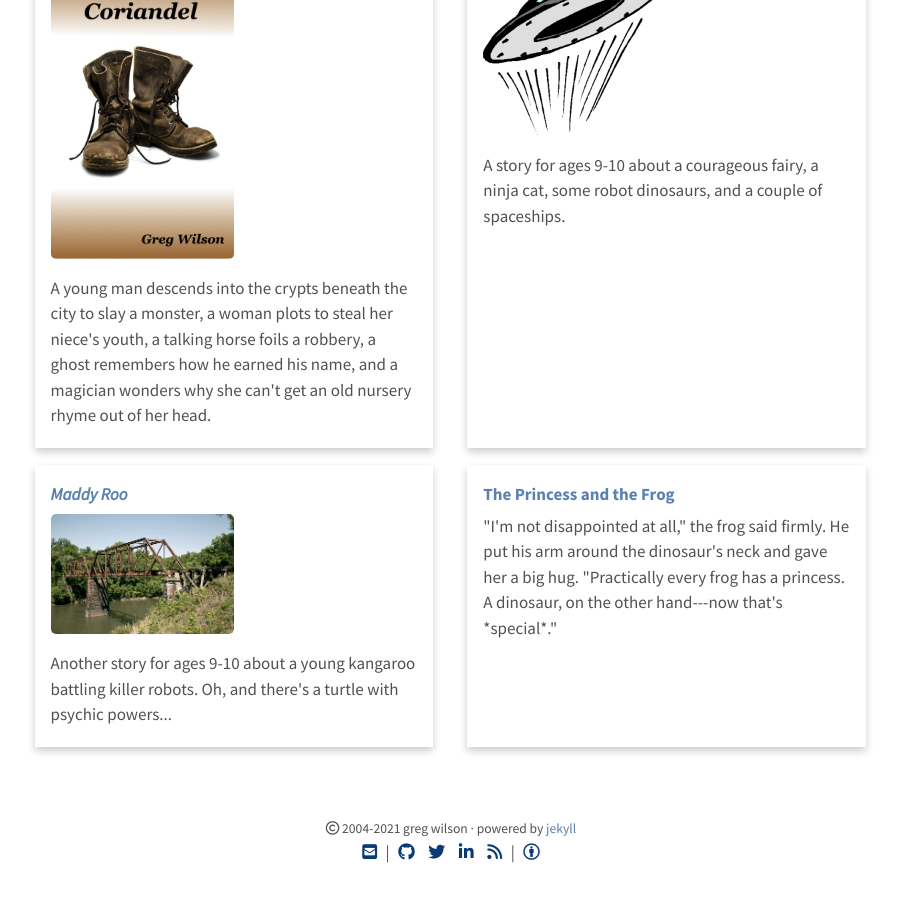
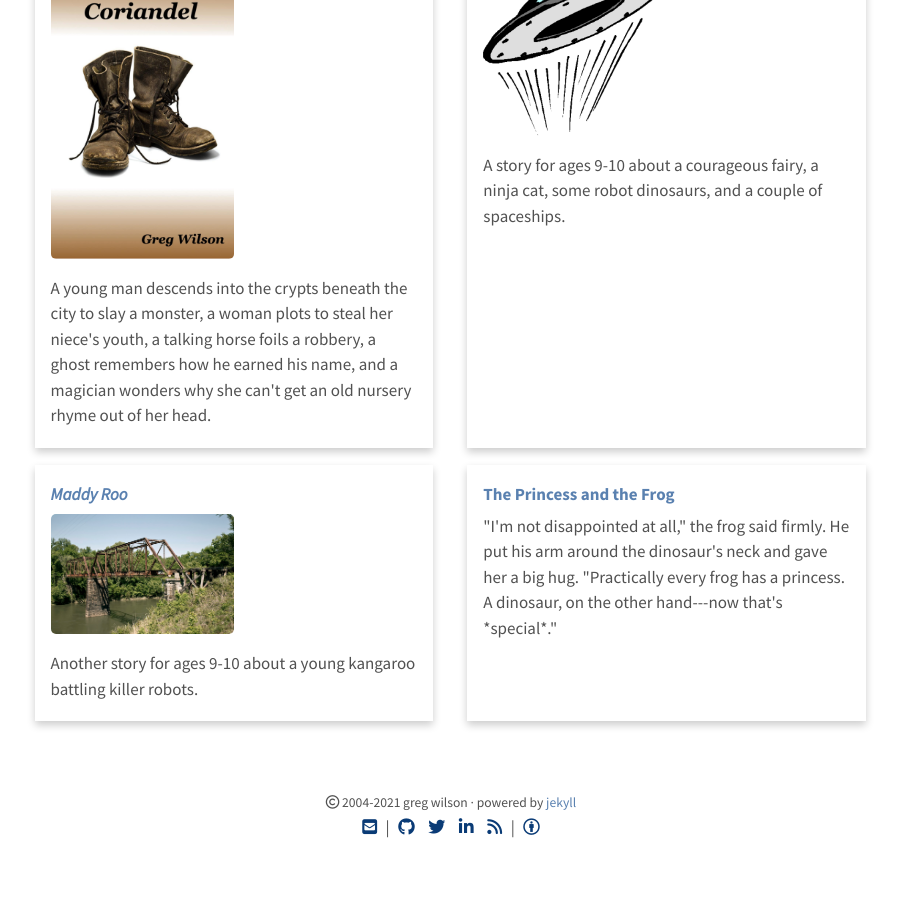
Before and after one commit to gvwilson/sensibleadventures, a Jekyll site: the page built from index.html, in a window 1280 px wide and 900 px high, scrolled down 3006 px. Shown: the whole window, without its empty margins (189-1089 px from the left). Built offline with Jekyll 4.4.1, drawn with Linux system fonts in a browser that asks for light colours; nearby versions of some CDN libraries; the list of posts is cut into pages by our own code; after the commit the page ends 3880 px from its top, so only the background shows below that.

Commit message:
Updating blurb

```diff
--- a/index.html
+++ b/index.html
@@ -209,7 +209,6 @@
       <p><img src="{{ '/maddy-roo/maddy-roo.jpg' | relative_url }}" alt="Maddy Roo" /></p>
       <p>
         Another story for ages 9-10 about a young kangaroo battling killer robots.
-        Oh, and there's a turtle with psychic powers...
       </p>
     </div>
   </div>
```
